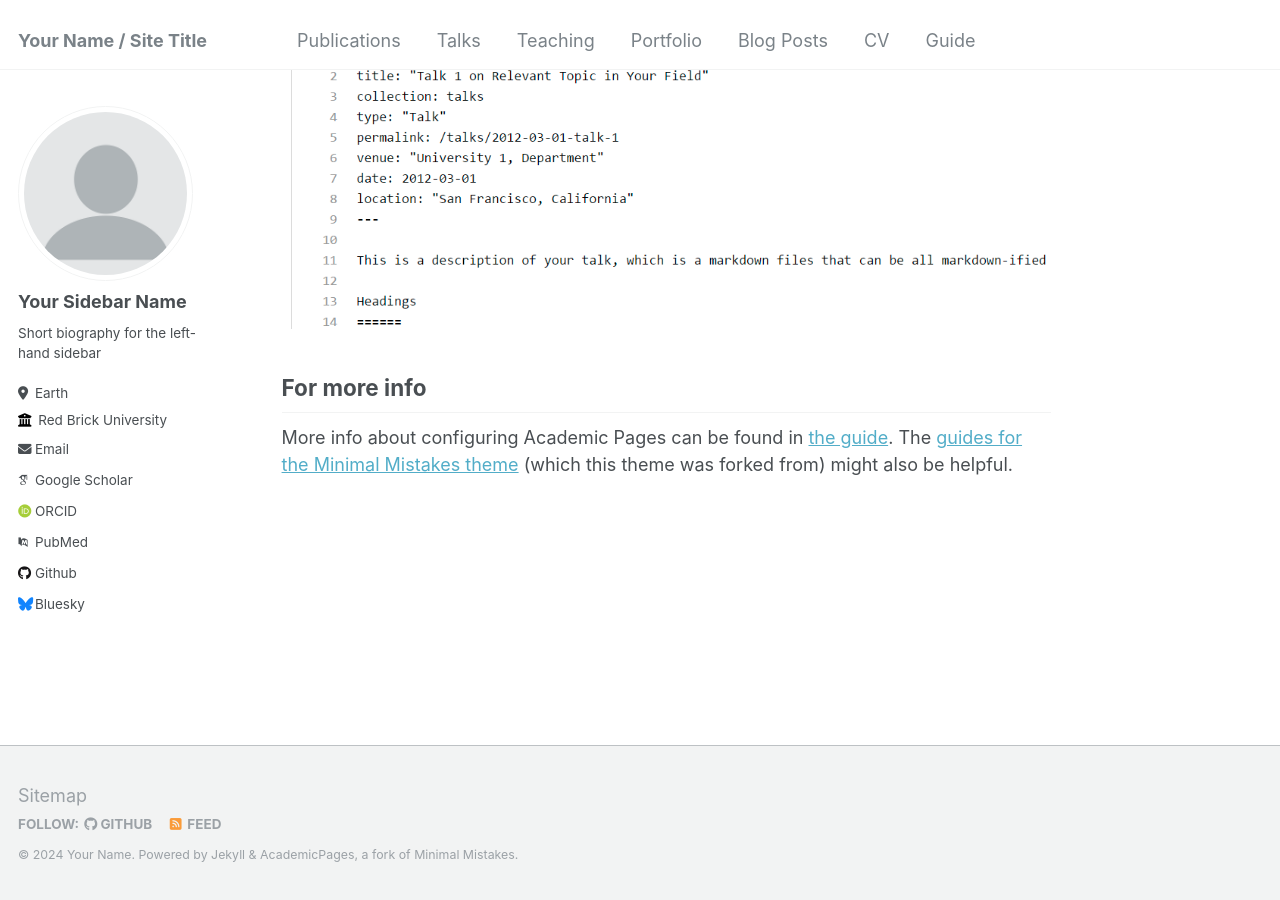
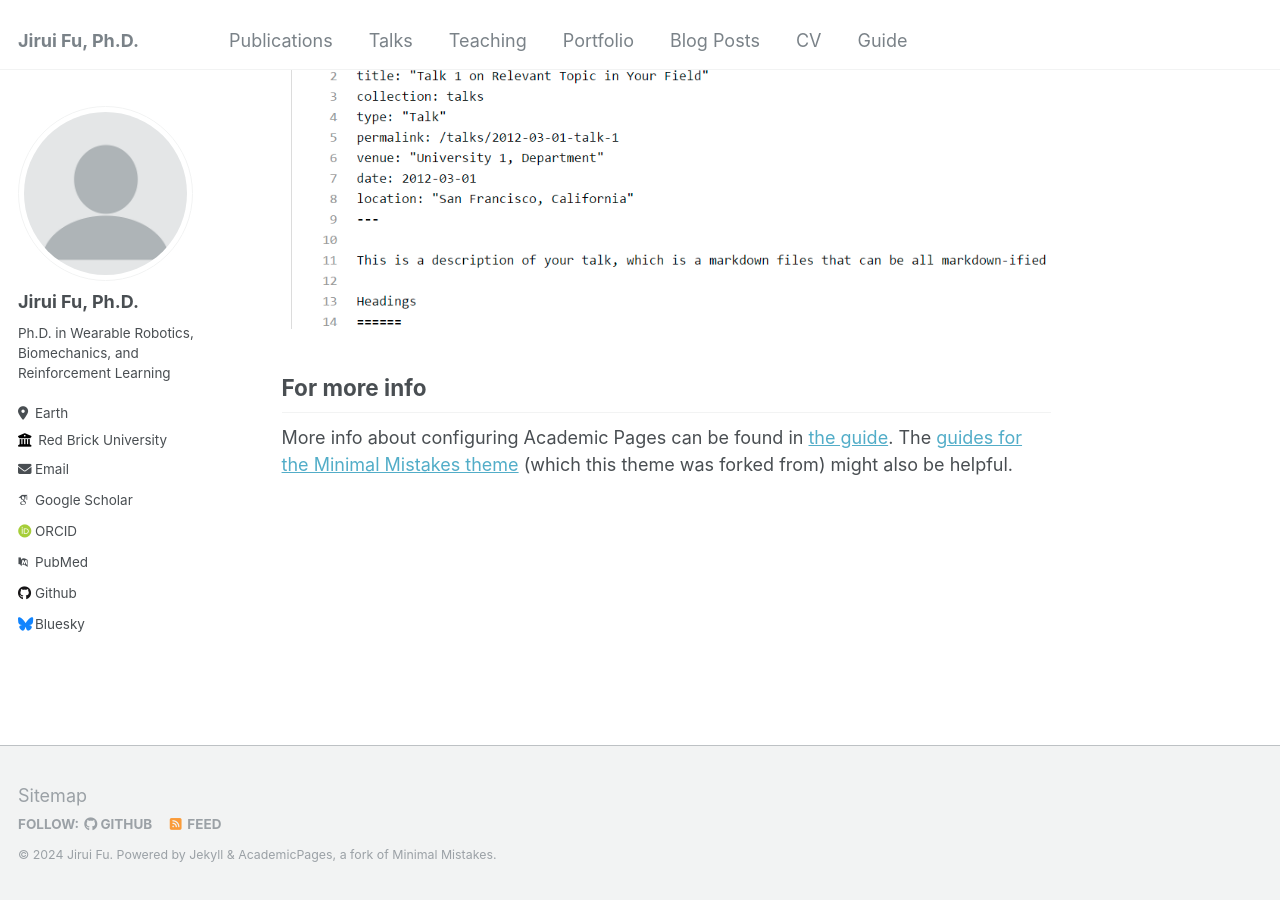
Before and after one commit to jiruifu/jiruifu.github.io, a Jekyll site: the page built from _pages/about.md, in a window 1280 px wide and 900 px high, scrolled down 2660 px. Built offline with Jekyll 4.4.1, drawn with Linux system fonts in a browser that asks for light colours; some web fonts are replaced.

Commit message:
Update _config.yml

```diff
--- a/_config.yml
+++ b/_config.yml
@@ -8,11 +8,11 @@
 
 # Basic Site Settings
 locale                   : "en-US"
-title                    : "Your Name / Site Title"
+title                    : "Jirui Fu, Ph.D."
 title_separator          : "-"
-name                     : &name "Your Name"
+name                     : &name "Jirui Fu"
 description              : &description "personal description"
-url                      : https://academicpages.github.io # the base hostname & protocol for your site e.g. "https://mmistakes.github.io"
+url                      : https://www.drjiruifu.com # the base hostname & protocol for your site e.g. "https://mmistakes.github.io"
 baseurl                  : "" # the subpath of your site, e.g. "/blog"
 repository               : "academicpages/academicpages.github.io"
 
@@ -22,9 +22,9 @@ repository               : "academicpages/academicpages.github.io"
 author:
   # Biographic information
   avatar           : "profile.png"
-  name             : "Your Sidebar Name"
+  name             : "Jirui Fu, Ph.D."
   pronouns         : # example: "she/her"
-  bio              : "Short biography for the left-hand sidebar"
+  bio              : "Ph.D. in Wearable Robotics, Biomechanics, and Reinforcement Learning"
   location         : "Earth"
   employer         : "Red Brick University"
   uri              : # URL
```
